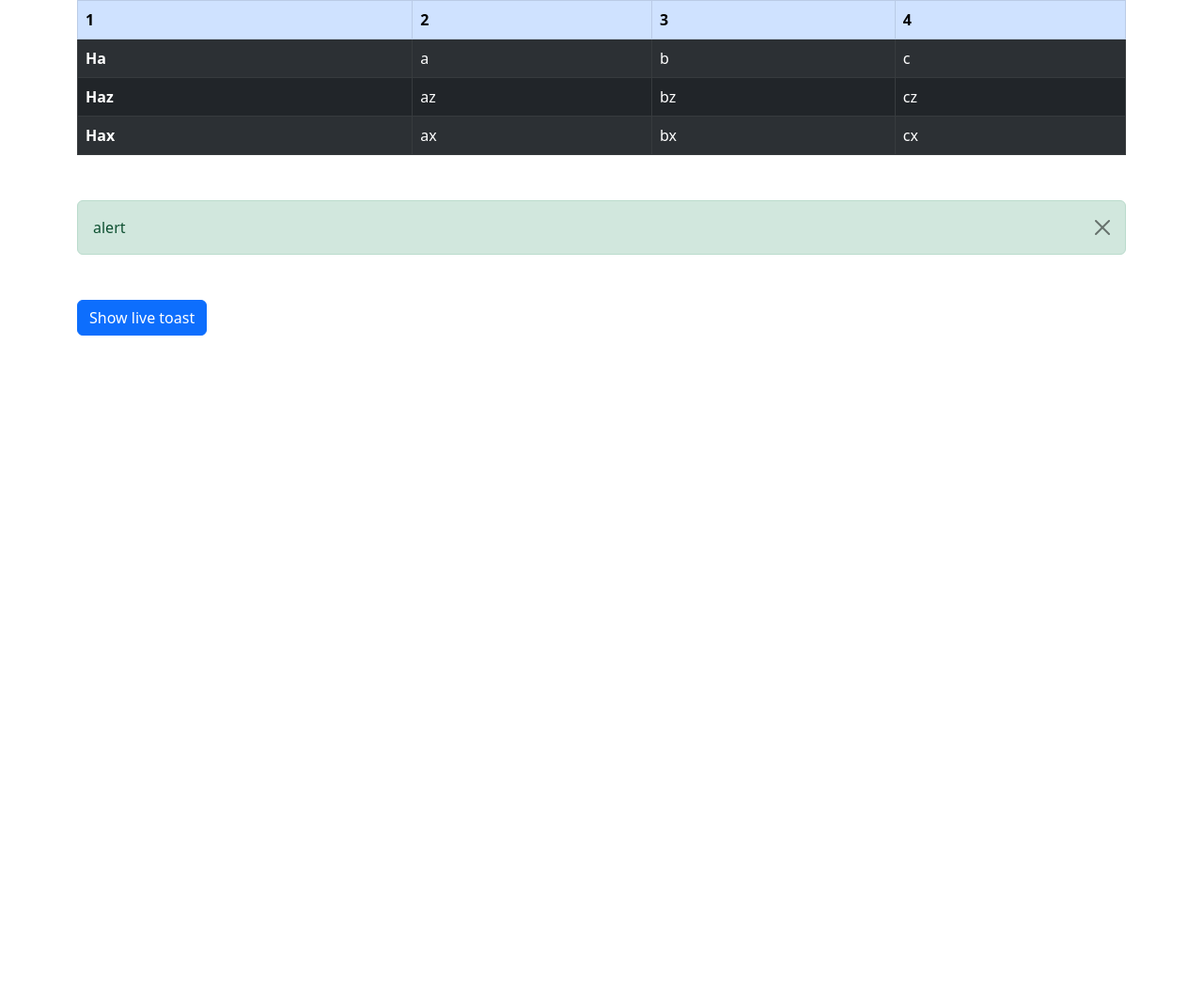
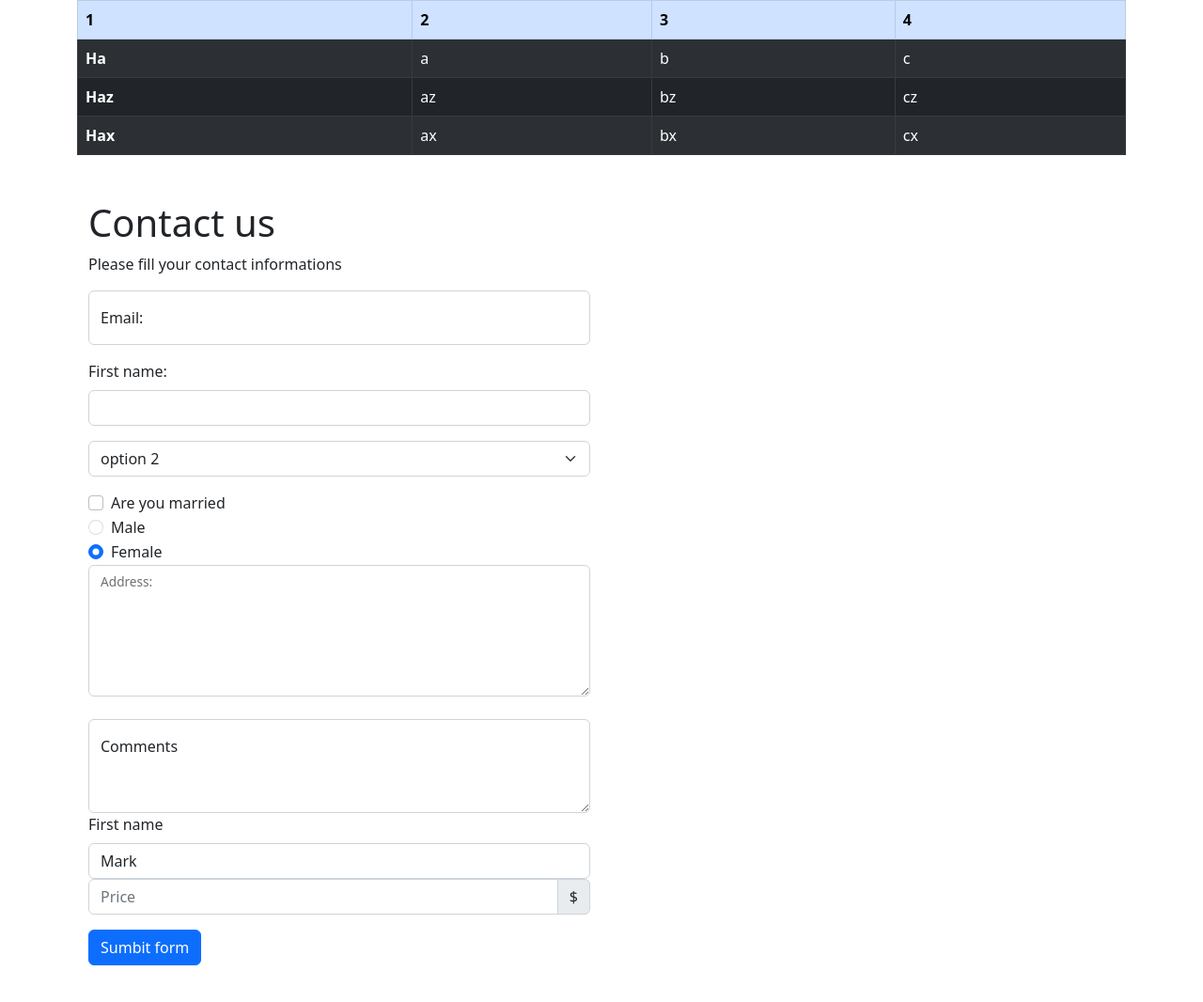
Before and after one commit to mssoheil/mapsa-bootstrap-scss-3, a plain HTML site: page index.html in a window 1280 px wide. Shown: the whole page at 94% size. Before the commit the page ends 800 px from the top, so only its background shows below. Drawn offline with nearby package versions, Linux system fonts and the light colour scheme.

Commit message:
feeat: add form

```diff
--- a/index.html
+++ b/index.html
@@ -128,16 +128,16 @@
       </div>
 
       <!-- alert -->
-      <div class="my-5">
+      <!-- <div class="my-5">
         <div class="alert alert-success alert-dismissible show fade">
           alert
           <button class="btn-close" data-bs-dismiss="alert"></button>
         </div>
-      </div>
+      </div> -->
       <!-- toast -->
-      <button type="button" class="btn btn-primary" id="liveToastBtn">
+      <!-- <button type="button" class="btn btn-primary" id="liveToastBtn">
         Show live toast
-      </button>
+      </button> -->
 
       <!-- <div class="toast-container position-fixed bottom-0 end-0 p-3">
         <div
@@ -222,6 +222,75 @@
         </div>
       </div>
     </nav> -->
+    <div class="container my-5">
+      <h1>Contact us</h1>
+      <p>Please fill your contact informations</p>
+      <div class="row">
+        <div class="col-6">
+
+          <form action="">
+            <div class="form-floating">
+
+              <input type="email" name="email" id="email" class="form-control" placeholder="example@yahoo.com">
+              <label for="email" class="form-label">Email:</label>
+            </div>
+            <div class="mt-3">
+
+              <label for="firstName" class="form-label">First name:</label>
+              <input type="text" name="fName" id="firstName" class="form-control">
+            </div>
+            <select name="" class="form-select my-3">
+              <option value="option-1" >option 1</option>
+              <option value="option-2" selected>option 2</option>
+              <option value="option-3" disabled>option 3</option>
+            </select>
+            <div class="form-check">
+              <input type="checkbox" name="" class="form-check-input" id="option-1">
+              <label for="option-1">Are you married</label>
+            </div>
+            <div class="form-check">
+              <input type="radio" name="gender" class="form-check-input" id="option-1" disabled>
+              <label for="option-1">Male</label>
+
+            </div>
+            <div class="form-check">
+              <input type="radio" name="gender" class="form-check-input" id="option-2" checked>
+              <label for="option-2">Female</label>
+
+            </div>
+
+            <div class="form-floating">
+
+              <textarea id="floatingTextarea2" name="address" style="height: 140px;" placeholder="write your address" class="form-control">
+              </textarea>
+              <label for="floatingTextarea2" class="form-label">Address:</label>
+            </div>
+
+            <br>
+            <div class="form-floating">
+              <textarea class="form-control" placeholder="Leave a comment here" id="floatingTextarea2" style="height: 100px"></textarea>
+              <label for="floatingTextarea2">Comments</label>
+            </div>
+
+            <label for="validationServer01" class="form-label">First name</label>
+            <input type="text" class="form-control is-warn" id="validationServer01" value="Mark" required>
+          <div class="valid-feedback">
+            Looks good!
+          </div>
+
+          <div class="input-group">
+            <input type="number" class="form-control" placeholder="Price">
+            <span class="input-group-text">$</span>
+          </div>
+
+            <button type="submit" class="btn btn-primary mt-3">
+              Sumbit form
+            </button>
+
+          </form>
+        </div>
+      </div>
+    </div>
     <script
       src="https://cdn.jsdelivr.net/npm/bootstrap@5.2.3/dist/js/bootstrap.bundle.min.js"
       integrity="sha384-kenU1KFdBIe4zVF0s0G1M5b4hcpxyD9F7jL+jjXkk+Q2h455rYXK/7HAuoJl+0I4"
```
